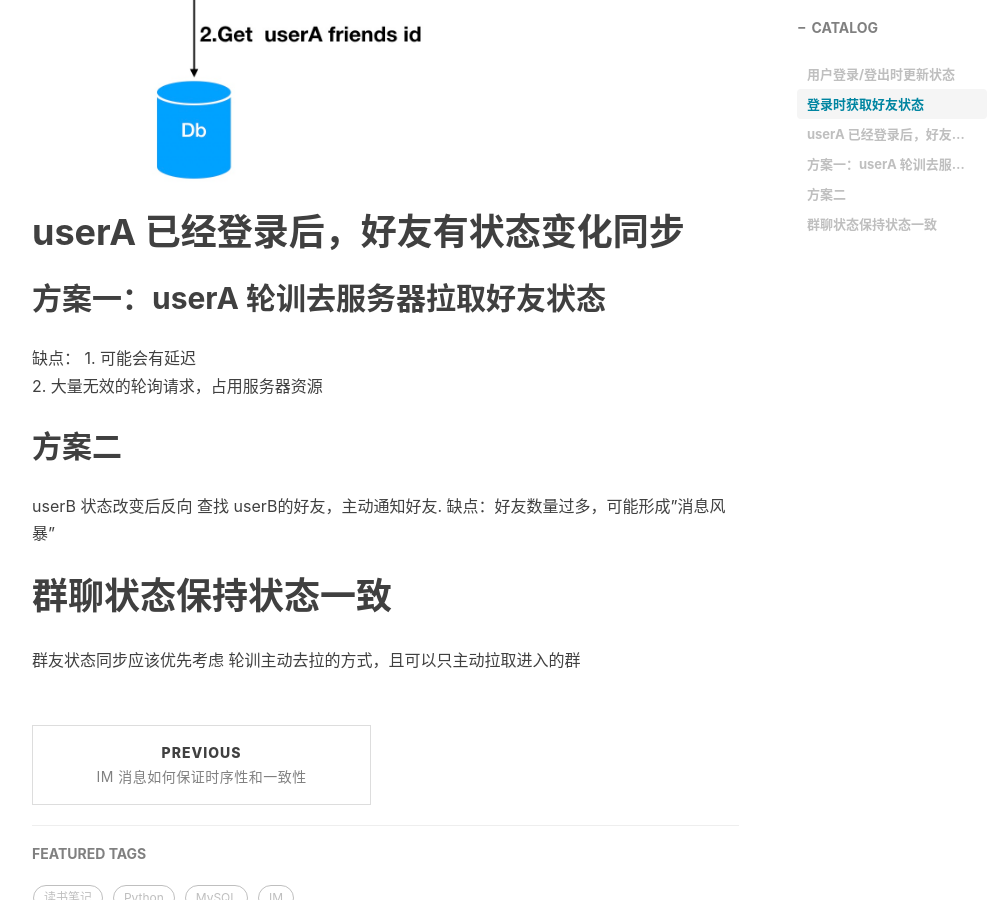
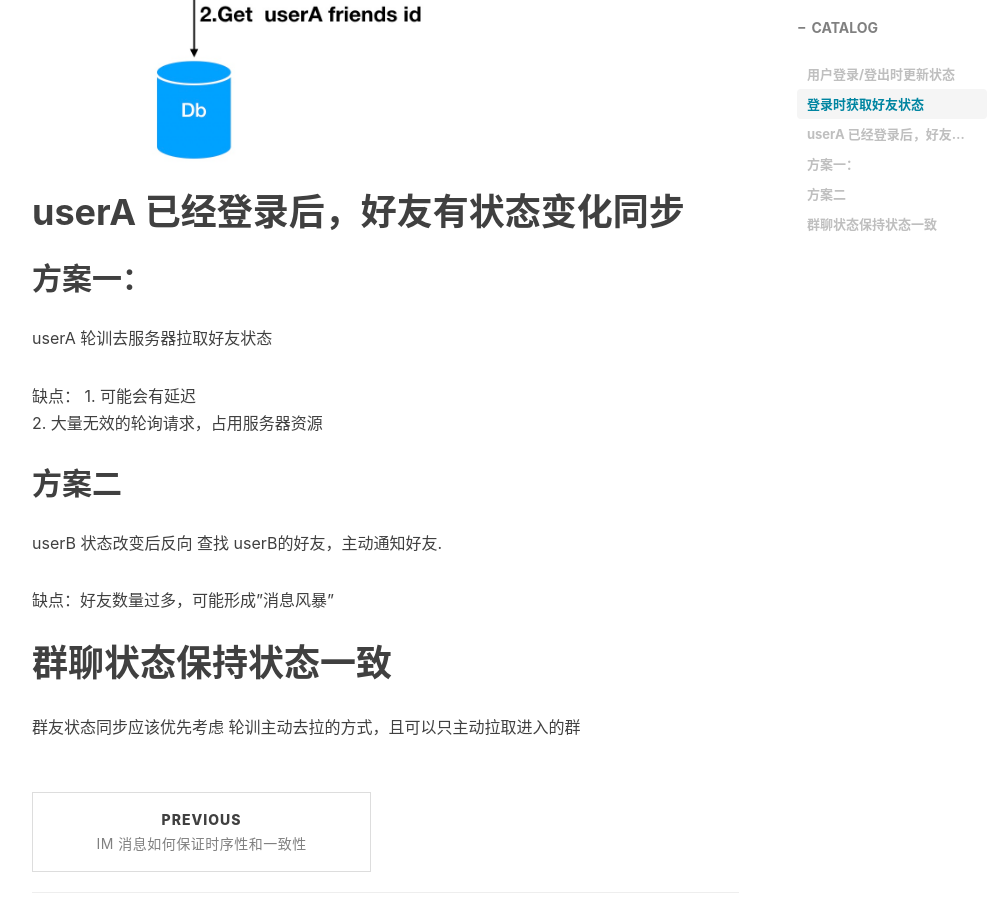
Before and after one commit to GitZW/gitzw.github.io, a Jekyll site: the page built from _posts/2020-05-06- IM在线状态同步.md, in a window 1280 px wide and 900 px high, scrolled down 1407 px. Shown: the whole window, without its empty margins (233-1228 px from the left). Built offline with Jekyll 4.4.1, drawn with Linux system fonts in a browser that asks for light colours; nearby versions of some CDN libraries; comment, search, counter and statistics services are not loaded.

Commit message:
修改格式

```diff
--- a/_posts/2020-05-06- IM在线状态同步.md
+++ b/_posts/2020-05-06- IM在线状态同步.md
@@ -10,8 +10,7 @@ tags:
     - IM
 ---
 
-
-im 状态简单抽象 在线 ，离线
+* im 状态简单抽象 在线 ，离线
 
 # 用户登录/登出时更新状态
 ![图1](/img/20200506_01.jpg)
@@ -20,16 +19,18 @@ im 状态简单抽象 在线 ，离线
 ![图2](/img/20200506_02.jpg)
 
 # userA 已经登录后，好友有状态变化同步
-## 方案一：userA 轮训去服务器拉取好友状态
-   缺点：
+## 方案一：
+   userA 轮训去服务器拉取好友状态
+
+ 缺点：
     1. 可能会有延迟
     2. 大量无效的轮询请求，占用服务器资源
 
 
 ## 方案二
    userB 状态改变后反向 查找 userB的好友，主动通知好友.
-   缺点：好友数量过多，可能形成"消息风暴"
 
+缺点：好友数量过多，可能形成"消息风暴"
 
 
 # 群聊状态保持状态一致
```
Also changed, not shown: _posts/2020-05-07-《乔布斯传》读书笔记.md (added, +11 -0 lines).
